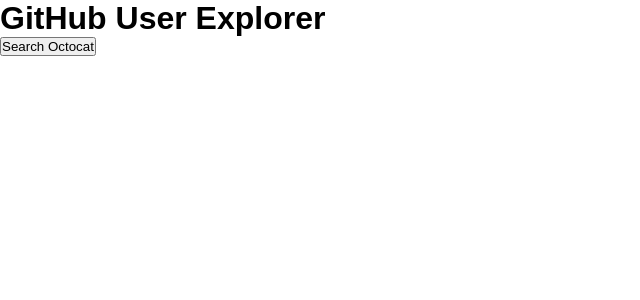
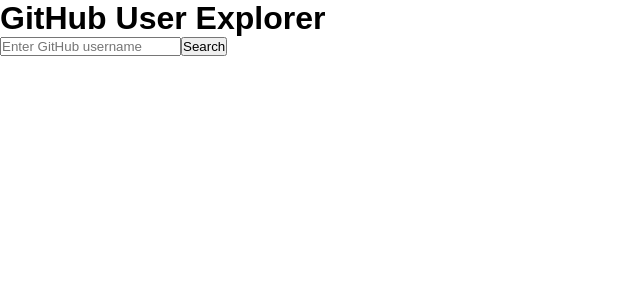
Before and after one commit to kidistm03/Github-User-Explorer, a React (Vite) app: page / in a window 1280 px wide. Shown: the top 300 px of the page, without its empty margins (0-640 px from the left). Built offline with nearby package versions, Linux system fonts and the light colour scheme.

Commit message:
add typed GitHub username search

```diff
--- a/src/App.tsx
+++ b/src/App.tsx
@@ -1,19 +1,14 @@
 import useGitHubUser from './hooks/useGitHubUser'
+import SearchBar from './components/SearchBar'
 
 function App() {
   const { user, loading, error, searchUser } = useGitHubUser()
-
-  const handleSearch = (): void => {
-    searchUser('octocat')
-  }
 
   return (
     <div>
       <h1>GitHub User Explorer</h1>
 
-      <button onClick={handleSearch}>
-        Search Octocat
-      </button>
+      <SearchBar onSearch={searchUser} />
 
       {loading && <p>Loading...</p>}
 
--- /dev/null
+++ b/src/components/SearchBar.tsx
@@ -0,0 +1,38 @@
+import { useState } from 'react'
+
+interface SearchBarProps {
+  onSearch: (username: string) => void
+}
+
+function SearchBar({ onSearch }: SearchBarProps) {
+  const [username, setUsername] = useState<string>('')
+
+  const handleSubmit = (event: React.FormEvent<HTMLFormElement>): void => {
+    event.preventDefault()
+
+    if (username.trim() === '') {
+      return
+    }
+
+    onSearch(username.trim())
+  }
+
+  return (
+    <form onSubmit={handleSubmit}>
+      <input
+        type="text"
+        value={username}
+        onChange={(event: React.ChangeEvent<HTMLInputElement>) =>
+          setUsername(event.target.value)
+        }
+        placeholder="Enter GitHub username"
+      />
+
+      <button type="submit">
+        Search
+      </button>
+    </form>
+  )
+}
+
+export default SearchBar
```
